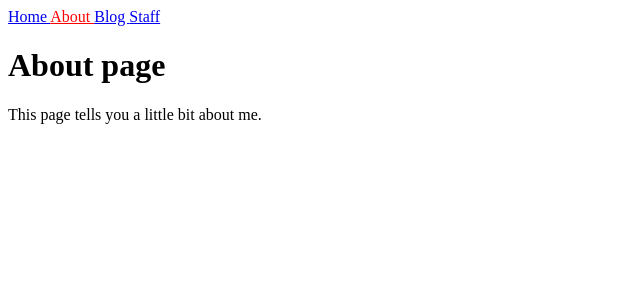
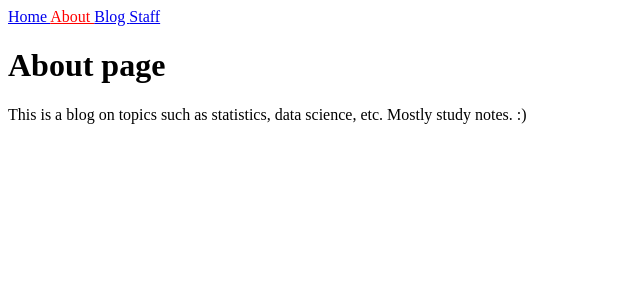
Before and after one commit to ywang89/ywang89.github.io, a Jekyll site: the page built from about.md, in a window 1280 px wide. Shown: the top 300 px of the page, without its empty margins (0-640 px from the left). Built offline with Jekyll 4.4.1, drawn with Linux system fonts in a browser that asks for light colours.

Commit message:
updated about.md

```diff
--- a/about.md
+++ b/about.md
@@ -3,4 +3,4 @@ title: About
 ---
 # About page
 
-This page tells you a little bit about me.
+This is a blog on topics such as statistics, data science, etc. Mostly study notes. :)
```
